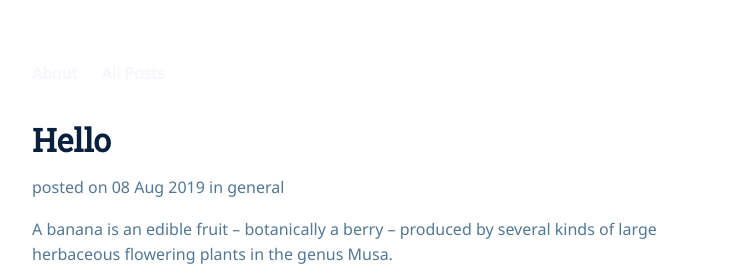
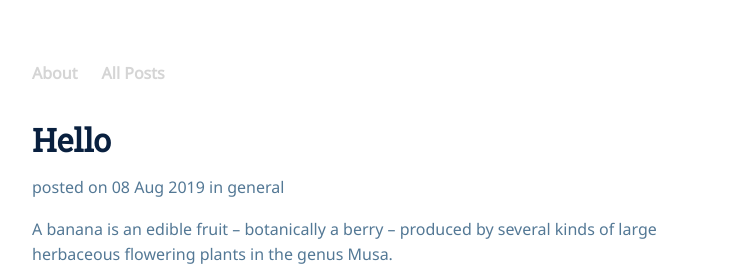
Before and after one commit to xfltrt/xfltrt.github.io, a Jekyll site: the page built from _posts/2019-08-08-hello.md, in a window 1280 px wide. Shown: the top 266 px of the page, without its empty margins (258-1012 px from the left). Built offline with Jekyll 4.4.1, drawn with Linux system fonts in a browser that asks for light colours.

Commit message:
Update main.scss

```diff
--- a/_sass/main.scss
+++ b/_sass/main.scss
@@ -1,6 +1,6 @@
 :root {
   --colour-dark: #09203f;
-  --colour-gray: #f5f7fa;
+  --colour-gray: #d5d5d5;
   --colour-primary: #537895;
   --colour-white: #fff;
   --font-primary: "Noto Sans", sans-serif;
@@ -41,7 +41,11 @@ nav a {
   text-decoration: none;
 }
 
-nav a:hover, .current {
+nav a:hover {
+ text-decoration: underline;
+}
+
+.current {
   color: var(--colour-dark);
 }
 
```
